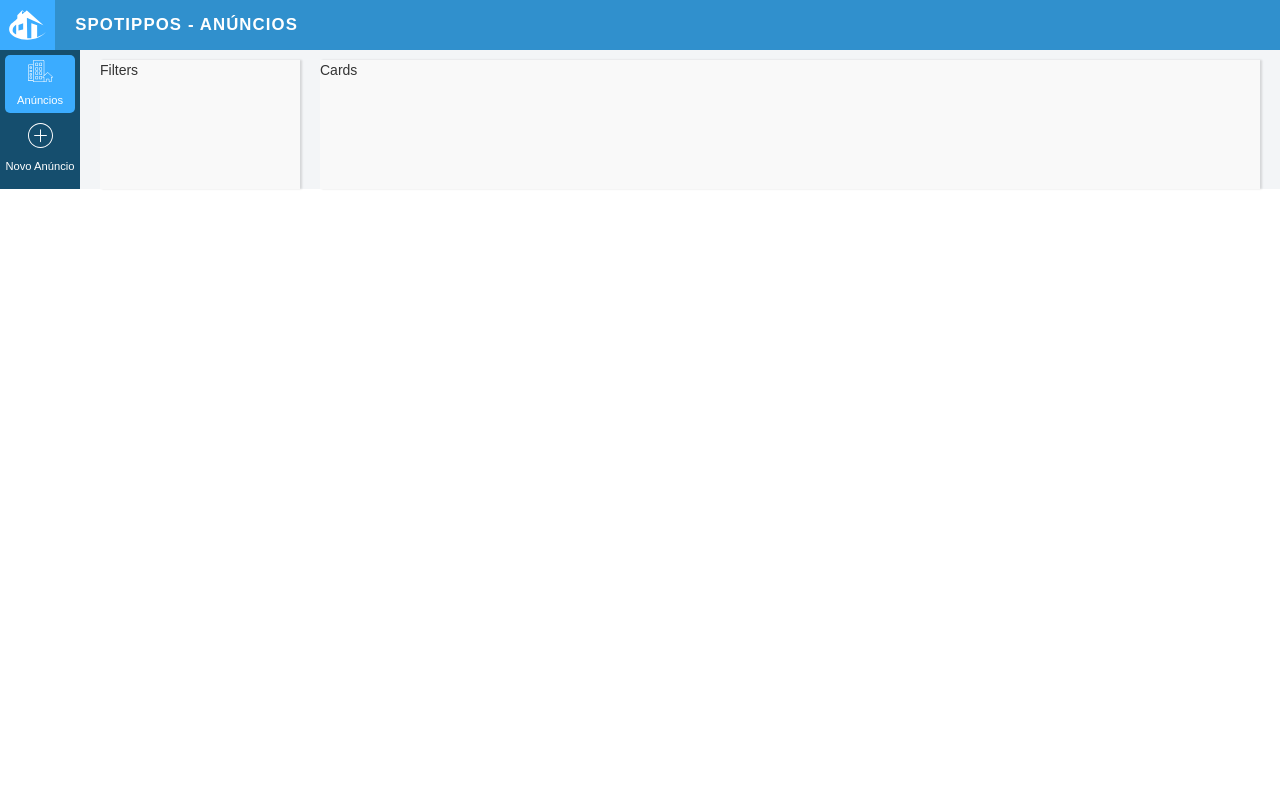
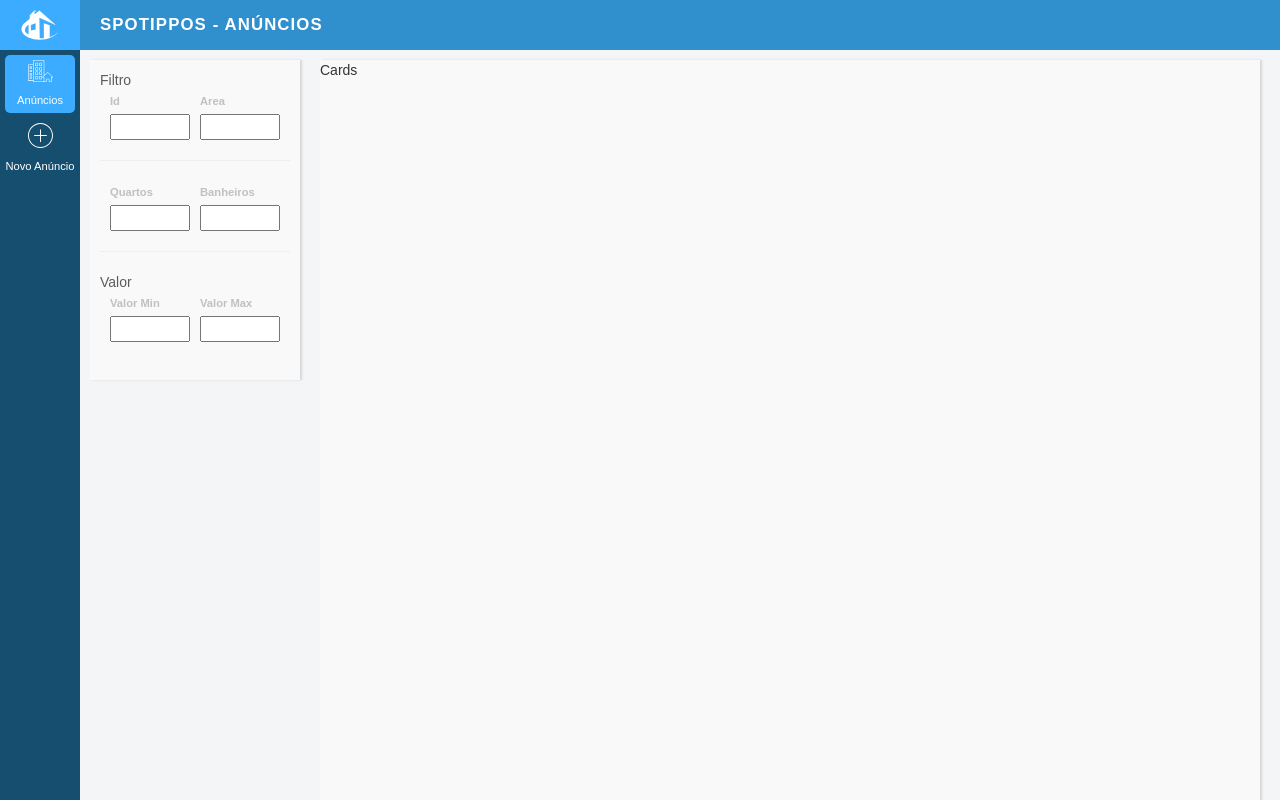
Before and after one commit to leanfj/desafio-vivareal, a React (Create React App) app: page / in a window 1280 px wide. Shown: the top 800 px of the page. Built offline with nearby package versions, Linux system fonts and the light colour scheme.

Commit message:
Estilizado layout de Filtros

```diff
--- a/src/App.css
+++ b/src/App.css
@@ -1,5 +1,6 @@
 .App-logo {
   height: 50px;
+  width: 80px;
   padding: 10px 9px;
   background-color: #3bacff;
 }
@@ -29,6 +30,7 @@
   grid-template-columns: 80px 200px auto;
   grid-gap: 20px;
   background-color: #f3f5f7;
+  position: relative;
 }
 
 @keyframes App-logo-spin {
--- a/src/App.js
+++ b/src/App.js
@@ -22,7 +22,7 @@ class App extends Component {
         </header>
         <div className="Main">
           <Menu />
-          <Filters title="Filters" />
+          <Filters />
           <Cards title="Cards" />
         </div>
       </div>
--- a/src/components/Cards/Cards.css
+++ b/src/components/Cards/Cards.css
@@ -4,4 +4,5 @@
   box-shadow: 2px 0px 2px 0px #00000021;
   grid-area: Cards;
   background-color: #f9f9f9;
+  height: 900px;
 }
--- a/src/components/Filters/Filters.css
+++ b/src/components/Filters/Filters.css
@@ -1,6 +1,29 @@
 .App-Filters {
   margin-top: 10px;
+  margin-bottom: 10px;
   box-shadow: 2px 0px 2px 0px #00000021;
   grid-area: Filters;
   background-color: #f9f9f9;
+  padding: 10px;
+  color: #5c5c5c;
+  height: 320px;
+  position: fixed;
+  left: 90px;
+  width: 210px;
+
 }
+.Input-Controls {
+  color: #c0c0c0;
+  display: flex;
+  justify-content: space-evenly;
+}
+
+.Input {
+  width: 80px;
+}
+.Input label {
+  font-size: .8em;
+}
+.Input input {
+  width: 100%;
+}
--- a/src/components/Filters/Filters.js
+++ b/src/components/Filters/Filters.js
@@ -5,7 +5,44 @@ import './Filters.css';
 
 class Filters extends Component {
   render() {
-    return <div className="App-Filters">{this.props.title}</div>;
+    return (
+      <div className="App-Filters">
+        <span>Filtro</span>
+        <div className="Input-Controls">
+          <div className="Input">
+            <label htmlFor="Id">Id</label>
+            <input type="text" id="Id" name="Id" />
+          </div>
+          <div className="Input">
+            <label htmlFor="Area">Area</label>
+            <input type="text" id="Area" name="Area" />
+          </div>
+        </div>
+        <hr />
+        <div className="Input-Controls">
+          <div className="Input">
+            <label htmlFor="Quartos">Quartos</label>
+            <input type="text" id="Quartos" name="Quartos" />
+          </div>
+          <div className="Input">
+            <label htmlFor="Banheiros">Banheiros</label>
+            <input type="text" id="Banheiros" name="Banheiros" />
+          </div>
+        </div>
+        <hr />
+        <span>Valor</span>
+        <div className="Input-Controls">
+          <div className="Input">
+            <label htmlFor="Valor-Min">Valor Min</label>
+            <input type="text" id="Valor-Min" name="Valor-Min" />
+          </div>
+          <div className="Input">
+            <label htmlFor="Valor-Max">Valor Max</label>
+            <input type="text" id="Valor-Max" name="Valor-Max" />
+          </div>
+        </div>
+      </div>
+    );
   }
 }
 
```
